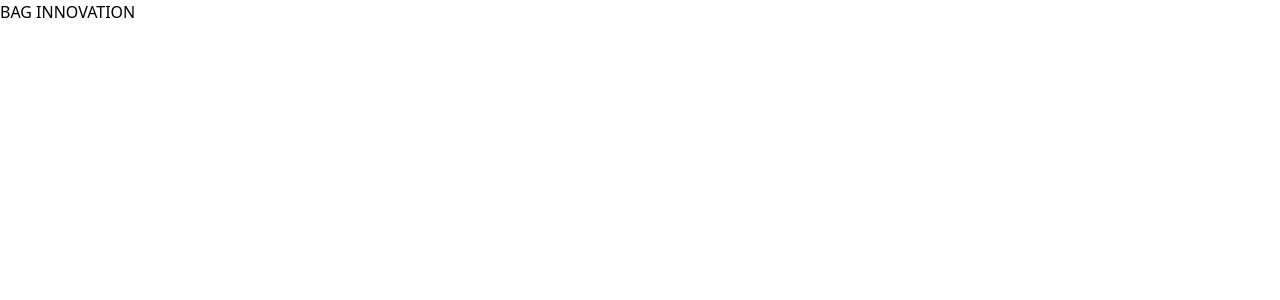
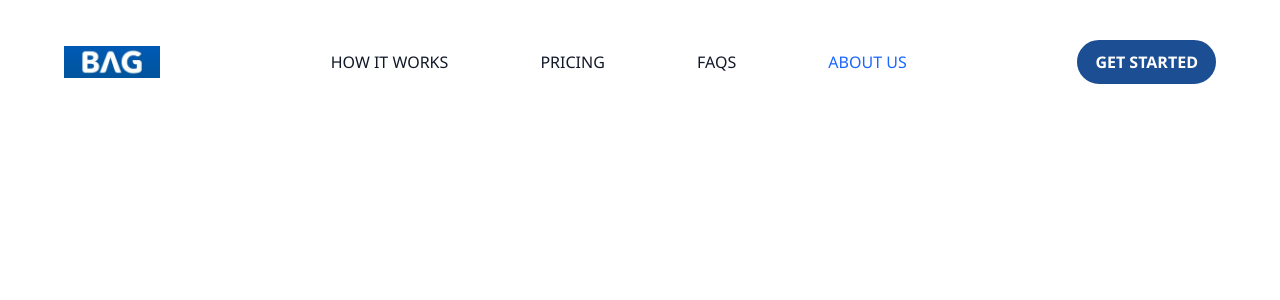
Before and after one commit to Codinglone/BAG, a React (Vite) app: page / in a window 1280 px wide. Shown: the top 300 px of the page. Built offline with nearby package versions, Linux system fonts and the light colour scheme.

Commit message:
Created desktop navbar

```diff
--- a/src/App.jsx
+++ b/src/App.jsx
@@ -1,8 +1,11 @@
 import React from 'react'
+import Navbar from './components/Navbar'
 
 const App = () => {
   return (
-    <div>BAG INNOVATION</div>
+    <>
+      <Navbar />
+    </>
   )
 }
 
--- /dev/null
+++ b/src/components/Navbar.jsx
@@ -0,0 +1,30 @@
+import React from "react";
+import logo from "../assets/bag.jpeg";
+
+const Navbar = () => {
+  return (
+    <nav className="flex w-full lg:px-16 lg:items-center lg:justify-between lg:py-10">
+      <div>
+        <img
+          src={logo}
+          className="lg:h-8 lg:w-24 object-cover"
+          alt="BAG-logo"
+        />
+      </div>
+      <div className="flex justify-between w-1/2">
+        <span className="font-[550] text-gray-900 hover:text-[#1B4E93] cursor-pointer">HOW IT WORKS</span>
+        <span className="font-[550] text-gray-900 hover:text-[#1B4E93] cursor-pointer">PRICING</span>
+        <span className="font-[550] text-gray-900 hover:text-[#1B4E93] cursor-pointer">FAQS</span>
+        <span className="font-[550] text-[#1A66FF] hover:text-[#1B4E93] cursor-pointer">ABOUT US</span>
+      </div>
+
+      <div>
+        <button className="bg-[#1B4E93] lg:border-2 border-[#1B4E93] px-4 py-2 rounded-full text-white font-bold hover:bg-[#e7f3ff] hover:border-2 hover:border-[#1A66FF] hover:text-[#1A66FF]">
+          GET STARTED
+        </button>
+      </div>
+    </nav>
+  );
+};
+
+export default Navbar;
--- a/src/index.css
+++ b/src/index.css
@@ -1,3 +1,7 @@
 @tailwind base;
 @tailwind components;
 @tailwind utilities;
+
+* {
+  font-family: 'Segoe UI', Tahoma, Geneva, Verdana, sans-serif;
+}
```
